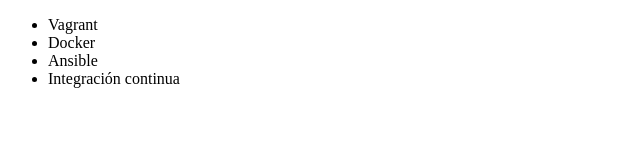
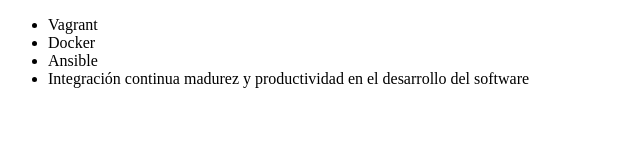
Before and after one commit to victorch7/aluragit, a plain HTML site: page index.html in a window 1280 px wide. Shown: the whole page, without its empty margins (0-640 px from the left). Drawn offline with Linux system fonts and the light colour scheme.

Commit message:
Renombrando curso integracion continua

```diff
--- a/index.html
+++ b/index.html
@@ -9,7 +9,7 @@
          <li> Vagrant </li>
          <li> Docker </li>
          <li> Ansible </li>
-         <li> Integración continua </li>
+         <li> Integración continua madurez y productividad en el desarrollo del software </li>
      </ul>
 </body>
 </html>
```
